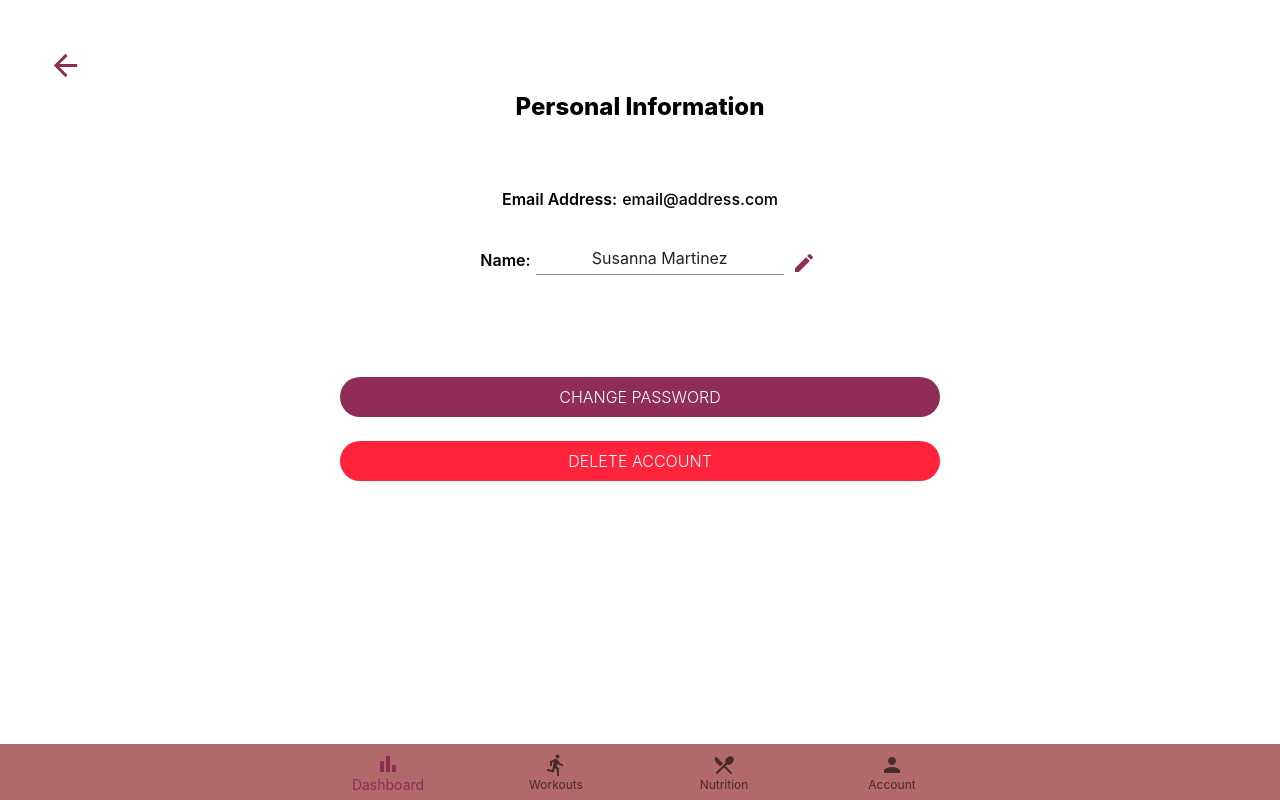
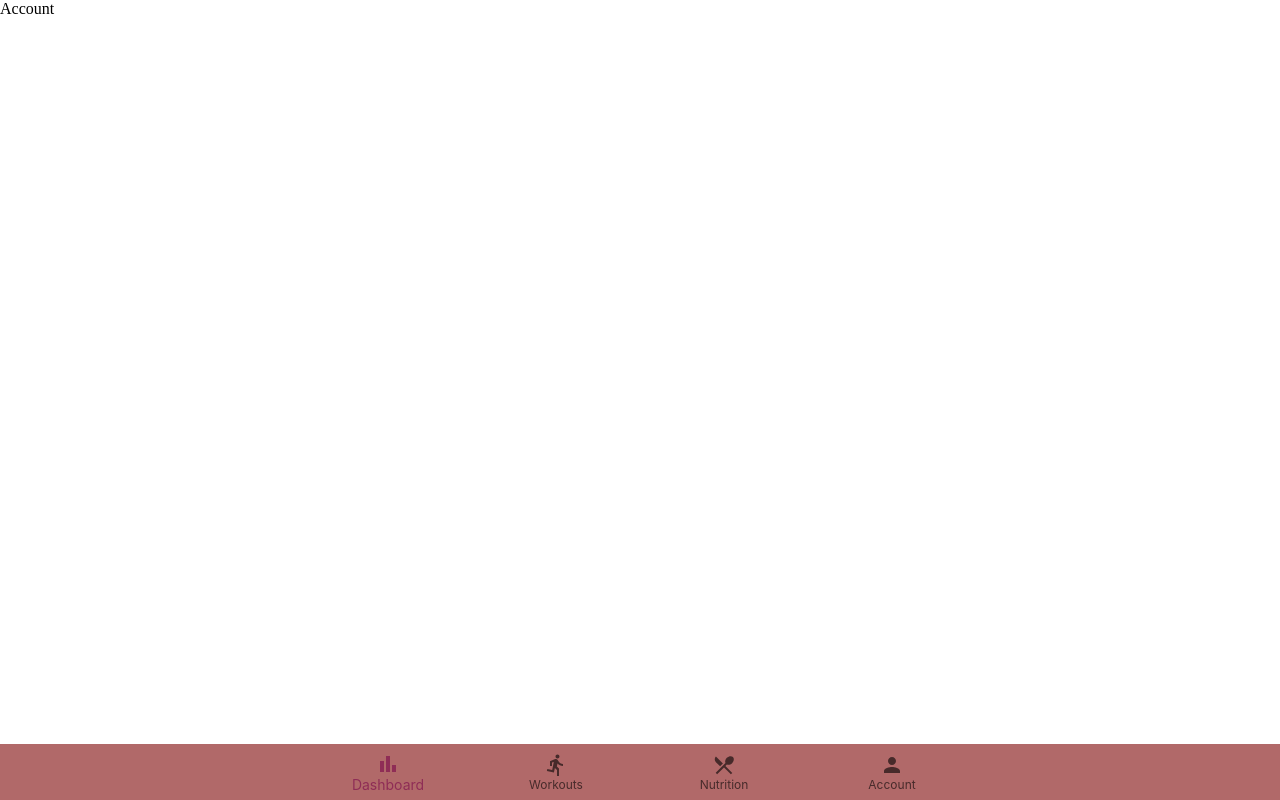
Before and after one commit to joshchyeonlee/EZFit, a React (Create React App) app: page /Account in a window 1280 px wide. Built offline with nearby package versions, Linux system fonts and the light colour scheme.

Commit message:
Removed Testing Code

```diff
--- a/src/components/account/Account.tsx
+++ b/src/components/account/Account.tsx
@@ -1,7 +1,6 @@
-import PersonalInformationPage from "./PersonalInformation/PersonalInformationPage";
 
 function Account() {
-  return <PersonalInformationPage></PersonalInformationPage>;
+  return <div>Account</div>;
 }
 
 export default Account;
```
